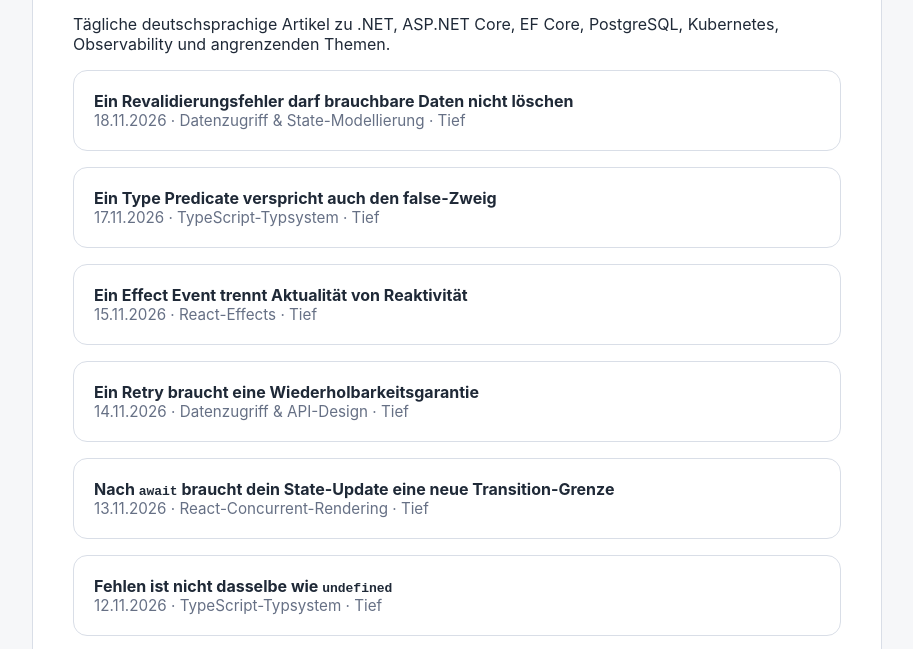
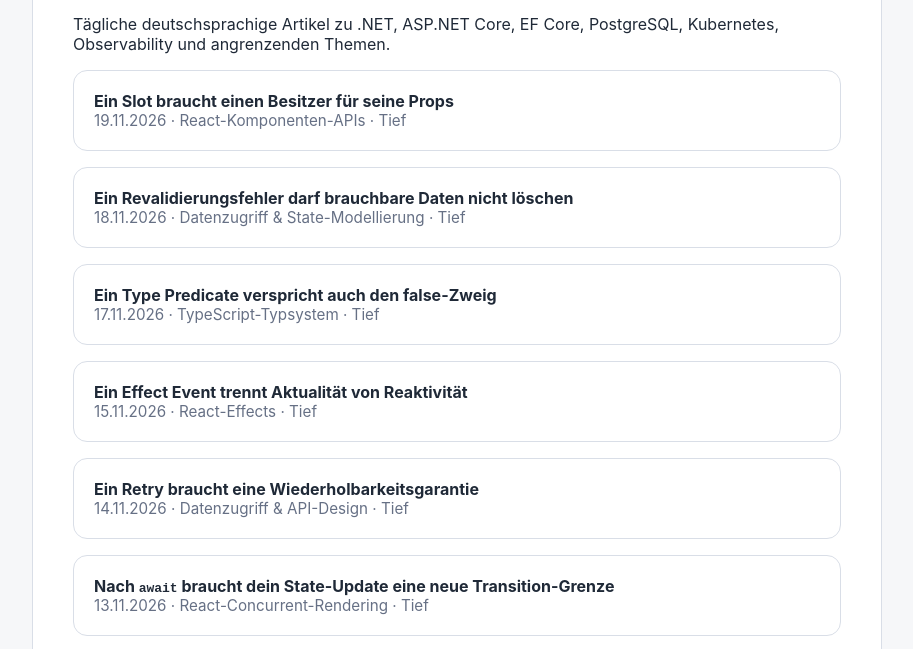
Before and after one commit to Albatros128/tech-artikel, a plain HTML site: page index.html in a window 1280 px wide. Shown: the part 135-784 px from the top of the page, without its empty margins (183-1096 px from the left). Drawn offline with Linux system fonts and the light colour scheme.

Commit message:
Add November 19 article to index

```diff
--- a/index.html
+++ b/index.html
@@ -13,6 +13,11 @@
 <body><main>
 <h1>Tech-Artikel</h1>
 <p>Tägliche deutschsprachige Artikel zu .NET, ASP.NET Core, EF Core, PostgreSQL, Kubernetes, Observability und angrenzenden Themen.</p>
+
+<a class="card" href="react-typescript-2026-11-19-slot-braucht-prop-besitzer.html" style="margin-bottom:16px">
+<strong>Ein Slot braucht einen Besitzer für seine Props</strong>
+<div class="meta">19.11.2026 · React-Komponenten-APIs · Tief</div>
+</a>
 
 <a class="card" href="react-typescript-2026-11-18-revalidierungsfehler-darf-daten-nicht-loeschen.html" style="margin-bottom:16px">
 <strong>Ein Revalidierungsfehler darf brauchbare Daten nicht löschen</strong>
```
